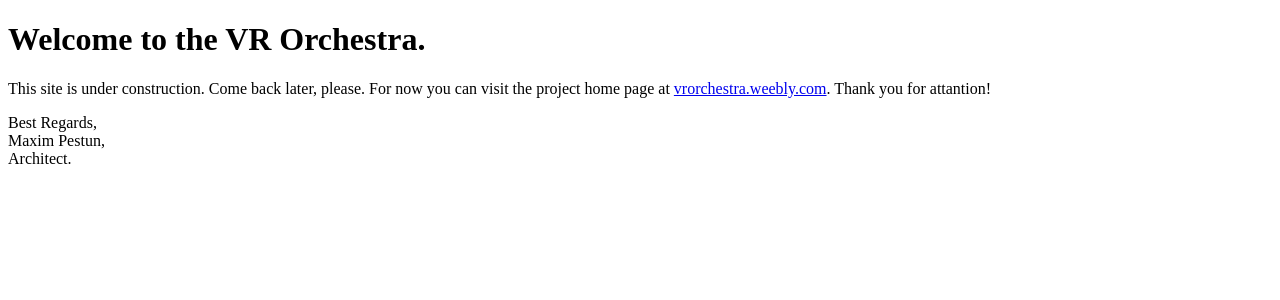
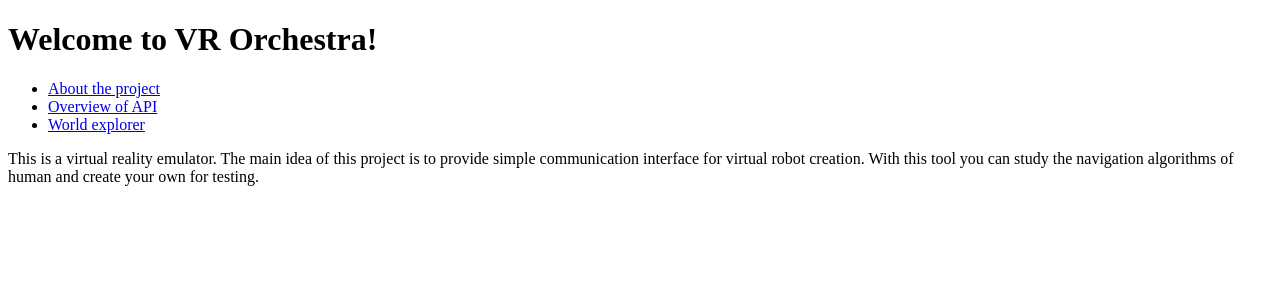
Before and after one commit to drmaxandrianov/vrorchestra, a PHP site: page / in a window 1280 px wide. Shown: the top 300 px of the page. Run offline with PHP 8.4, Linux system fonts and the light colour scheme.

Commit message:
All main things are setted up.

```diff
--- /dev/null
+++ b/bars/bar_footer.php
@@ -0,0 +1,5 @@
+		<footer>
+
+		</footer>
+	</body>
+</html>
--- /dev/null
+++ b/bars/bar_header.php
@@ -0,0 +1,20 @@
+<!DOCTYPE html>
+<meta charset="utf-8">
+<html>
+	<head>
+		<title>VR Orchestra</title>
+		<!--[if lt IE 9]>
+			<script>
+				var e = ("article,aside,figcaption,figure,footer,header,hgroup,nav,section,time").split(',');
+				for (var i = 0; i < e.length; i++) {
+					document.createElement(e[i]);
+				}
+			</script>
+		<![endif]-->
+	</head>
+	<body>
+		<header>
+			<h1>
+				Welcome to VR Orchestra!
+			</h1>
+		</header>
--- /dev/null
+++ b/bars/bar_navigation.php
@@ -0,0 +1,13 @@
+<nav>
+	<ul>
+		<li>
+			<a href="about.php">About the project</a>
+		</li>
+		<li>
+			<a href="api.php">Overview of API</a>
+		</li>
+		<li>
+			<a href="world_explorer.php">World explorer</a>
+		</li>
+	</ul>
+</nav>
--- /dev/null
+++ b/bars/bar_page_index.php
@@ -0,0 +1,7 @@
+<section>
+	<p>
+		This is a virtual reality emulator. The main idea of this project is to provide simple communication
+		interface for virtual robot creation. With this tool you can study the navigation algorithms of human
+		and create your own for testing.
+	</p>
+</section>
--- /dev/null
+++ b/common/common_before_loading.php
@@ -0,0 +1,3 @@
+<?php
+
+?>
--- /dev/null
+++ b/common/common_constants.php
@@ -0,0 +1,8 @@
+<?php
+	// DB credentials
+	$DB_HOST = 'localhost';
+	$DB_USER = 'vrorchestra';
+	$DB_PASSWORD = 'vrorchestra_password';
+	$DB_NAME = 'vrorchestra';
+
+?>
--- /dev/null
+++ b/common/common_start_session.php
@@ -0,0 +1,4 @@
+<?php
+	// Session starting up
+	session_start();
+?>
--- a/index.php
+++ b/index.php
@@ -1,38 +1,3 @@
-<!DOCTYPE html>
-<meta charset="utf-8">
-<html>
-	<head>
-		<title>VR Orchestra</title>
-		<!--[if lt IE 9]>
-			<script>
-				var e = ("article,aside,figcaption,figure,footer,header,hgroup,nav,section,time").split(',');
-				for (var i = 0; i < e.length; i++) {
-					document.createElement(e[i]);
-				}
-			</script>
-		<![endif]-->
-	</head>
-	<body>
-		<header>
-			<h1>
-				Welcome to the VR Orchestra.
-			</h1>
-		</header>
-		<section>
-			<p>
-				This site is under construction. Come back later, please. For now you can
-				visit the project home page at <a href="http://vrorchestra.weebly.com/">vrorchestra.weebly.com</a>.
-				Thank you for attantion!
-			</p>
-		</section>
-		<footer>
-			<p>
-				Best Regards,<br />
-				Maxim Pestun,<br />
-				Architect.<br />
-			</p>
-		</footer>
-		<script type="text/javascript">
-		</script>
-	</body>
-</html>
+<?php
+	require_once("pages/page_index.php");
+?>
--- /dev/null
+++ b/pages/page_index.php
@@ -0,0 +1,9 @@
+<?php
+	require_once("common/common_constants.php");
+	require_once("common/common_before_loading.php");
+	require_once("common/common_start_session.php");
+	require_once("bars/bar_header.php");
+	require_once("bars/bar_navigation.php");
+	require_once("bars/bar_page_index.php");
+	require_once("bars/bar_footer.php");
+?>
```
Also changed, not shown: 1 other file.
